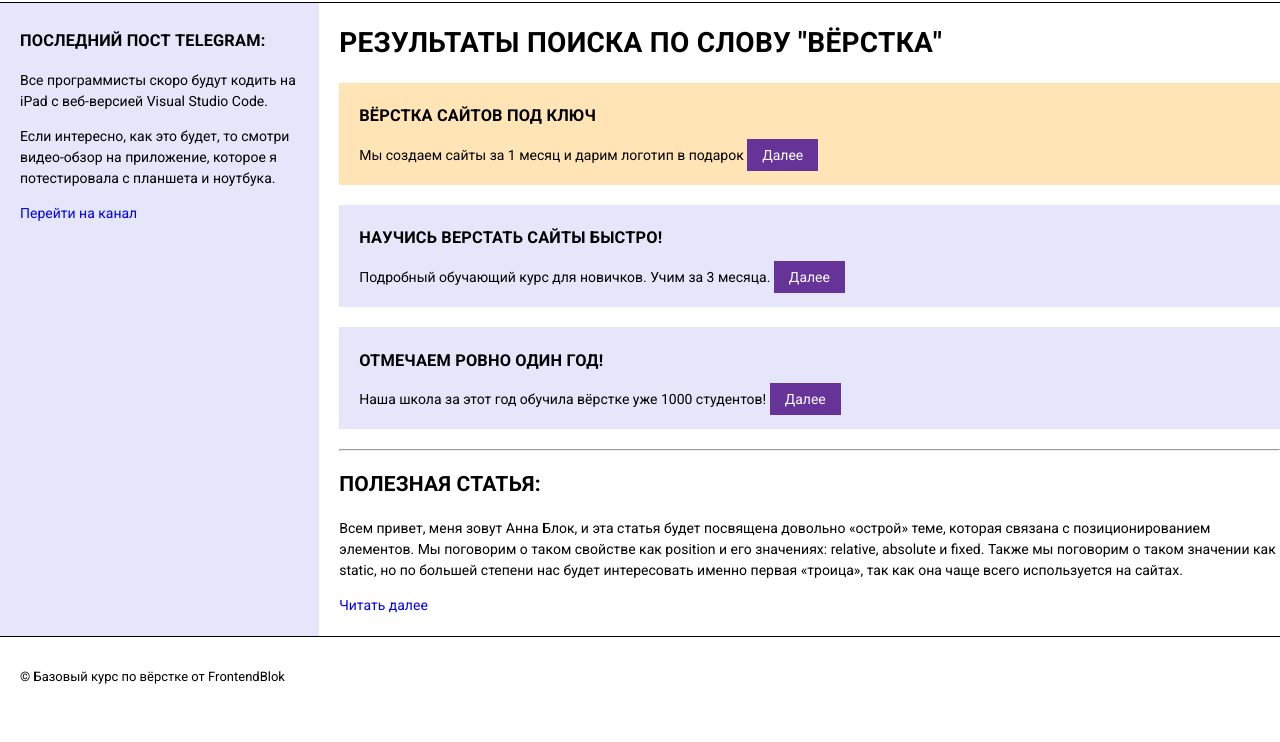
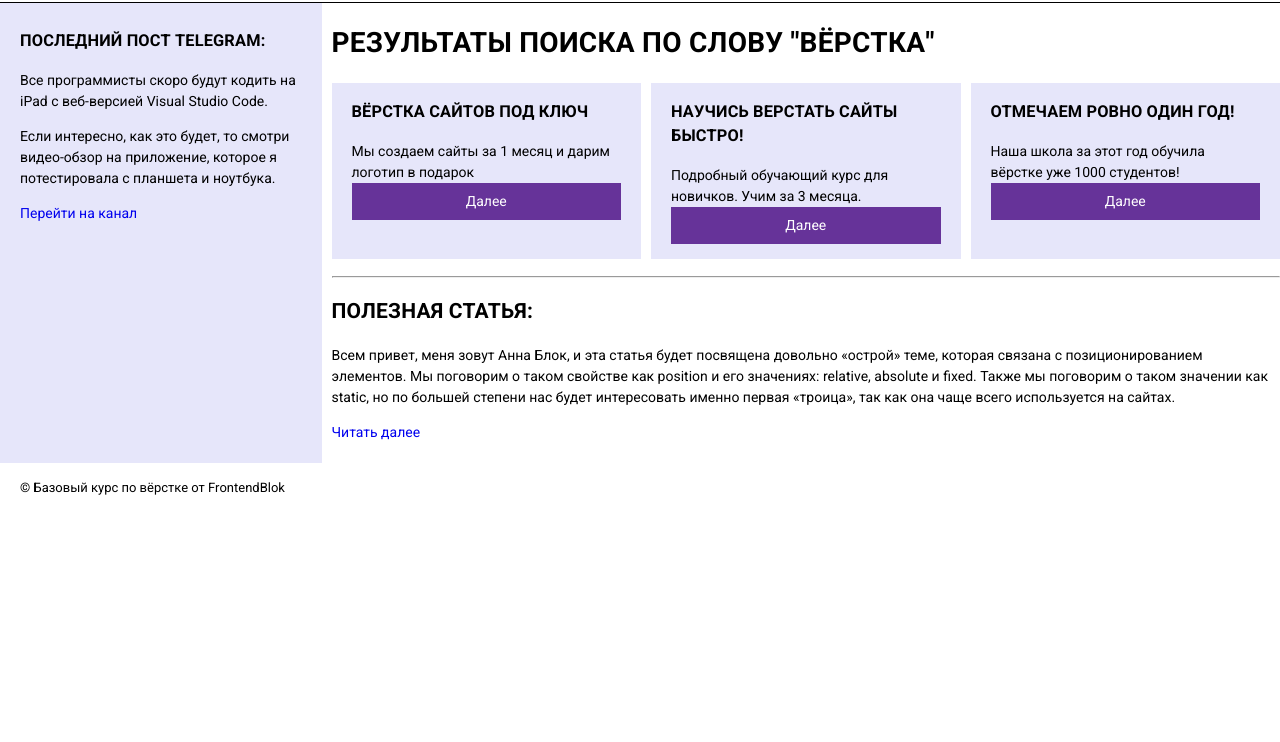
Before and after one commit to gladuator883/FrontendBlok-Module02-Test, a plain HTML site: page semantic.html in a window 1280 px wide. Shown: the part 58-800 px from the top of the page. Drawn offline with Linux system fonts and the light colour scheme.

Commit message:
zadanie 10

```diff
--- a/semantic.css
+++ b/semantic.css
@@ -34,6 +34,8 @@
 }
 ul {
     display: flex;
+    gap: calc(5px);
+    align-items: flex-end;
     list-style-type: none;
     padding-left: 0;
     margin: 0;
@@ -41,14 +43,13 @@ ul {
 }
 ul > li:not(:last-child) {
     margin-right: 30px;
-
 }
 
-.box {
-    display: flex;
-    margin-bottom: 30px;
-    gap: 20px;
-    border-bottom: 1px solid #000;
+.result {
+    display: inline-flex;
+    flex-wrap: nowrap;
+    margin-bottom: 2px;
+    gap: 10px 10px;
 }
 .aside {
     background-color:lavender;
@@ -83,16 +84,22 @@ h3{
     letter-spacing: 0.01em;
  }
 .s{
+    padding: 0 10px;
     background-color:lavender;
-    padding:5px 20px;
-    margin-bottom: 20px;
-}
-.s:nth-last-of-type(3){
-    background-color:moccasin;
+    padding:1px 20px;
+    margin-bottom: 10px;
 }
 
 .link{
+   display:grid;
+   justify-items: center;
    background-color: rebeccapurple;
    color:white;
    padding: 8px 15px;
 }
+.sss{
+   display: grid;
+   grid-template-columns: repeat(3, 1fr);
+   gap: 10px;
+   margin-top: 10px;
+}
--- a/semantic.html
+++ b/semantic.html
@@ -20,7 +20,7 @@
              </ul>
         </nav>
     </header>
-    <div class="box">
+    <div class="result">
            <asside class="aside">
             <h3>Последний пост Telegram:</h3>
                 <p>
@@ -33,6 +33,7 @@
             </asside>
         <main>
             <h1>Результаты поиска по слову "вёрстка"</h1>
+          <div class="sss">
             <section class="s">
                 <h3>Вёрстка сайтов под ключ</h3>
                 <p>Мы создаем сайты за 1 месяц и дарим логотип в подарок <a href="#" class="link">Далее</a></p>
@@ -45,6 +46,7 @@
                 <h3>Отмечаем ровно один год!</h3>
                 <p>Наша школа за этот год обучила вёрстке уже 1000 студентов! <a href="#" class="link">Далее</a></p>
             </section>
+         </div>
             <hr>
            <h2>Полезная статья:</h2>
            <article class="post">
@@ -55,7 +57,6 @@
             </article>
         </main>
     </div>
-
     <footer class="footer">
         <p>&copy; Базовый курс по вёрстке от FrontendBlok</p>
     </footer>
```
Lines whose indentation alone changed are shown as unchanged.
